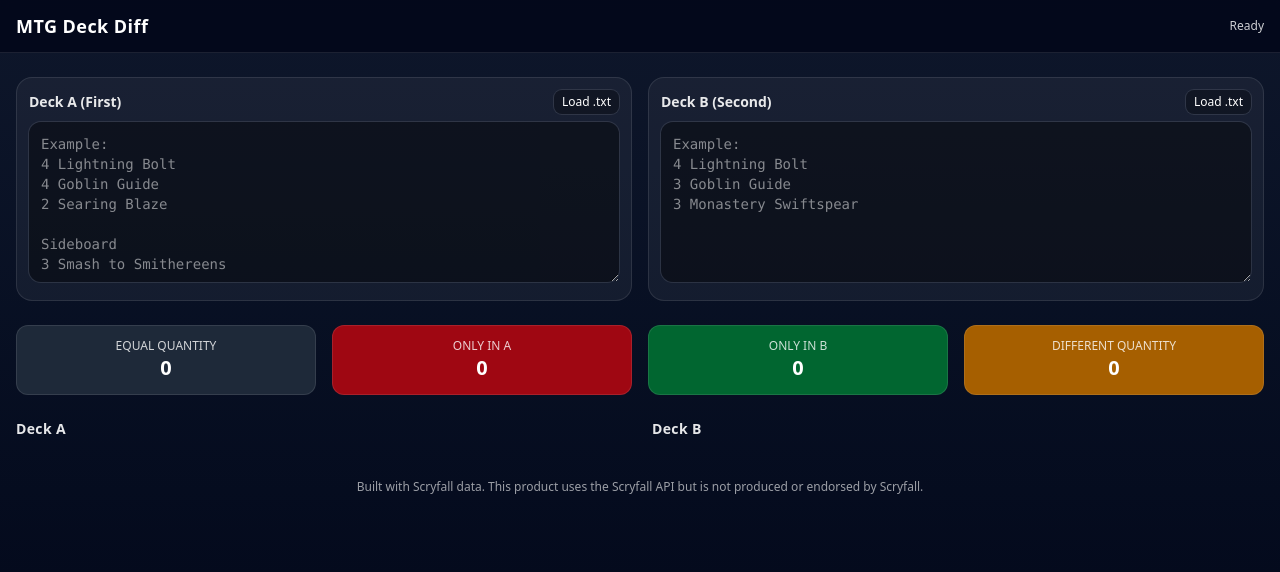
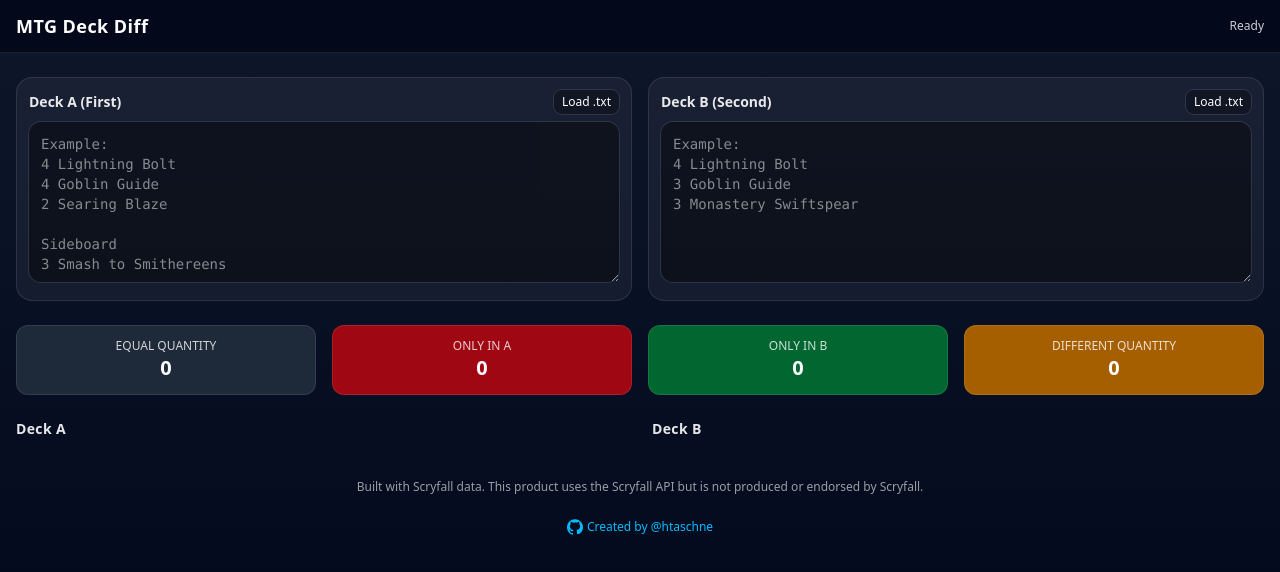
Before and after one commit to htaschne/mtg-deck-diff, a React (Vite) app: page / in a window 1280 px wide. Shown: the top 572 px of the page. Built offline with nearby package versions, Linux system fonts and the light colour scheme.

Commit message:
add link to github

```diff
--- a/src/App.jsx
+++ b/src/App.jsx
@@ -458,6 +458,19 @@ export default function App() {
         <div className="mt-8 text-center text-xs opacity-60">
           Built with Scryfall data. This product uses the Scryfall API but is not produced or endorsed by Scryfall.
         </div>
+        <div className="mt-4 text-center text-xs">
+          <a
+            href="https://github.com/htaschne/mtg-deck-diff"
+            target="_blank"
+            rel="noopener noreferrer"
+            className="inline-flex items-center gap-1 text-sky-400 hover:text-sky-300 transition-colors"
+          >
+            <svg xmlns="http://www.w3.org/2000/svg" viewBox="0 0 24 24" fill="currentColor" className="h-4 w-4">
+              <path d="M12 .297c-6.63 0-12 5.373-12 12 0 5.303 3.438 9.8 8.205 11.385.6.113.82-.258.82-.577 0-.285-.01-1.04-.015-2.04-3.338.724-4.042-1.61-4.042-1.61C4.422 17.07 3.633 16.7 3.633 16.7c-1.087-.744.084-.729.084-.729 1.205.084 1.84 1.236 1.84 1.236 1.07 1.834 2.807 1.304 3.492.997.108-.776.418-1.304.762-1.604-2.665-.304-5.466-1.334-5.466-5.931 0-1.31.468-2.382 1.236-3.221-.124-.303-.536-1.523.117-3.176 0 0 1.008-.322 3.301 1.23a11.48 11.48 0 0 1 3.003-.404c1.018.005 2.045.138 3.003.404 2.291-1.552 3.297-1.23 3.297-1.23.655 1.653.243 2.873.12 3.176.77.839 1.234 1.911 1.234 3.221 0 4.609-2.803 5.625-5.475 5.921.43.372.823 1.102.823 2.222 0 1.604-.015 2.896-.015 3.286 0 .321.216.694.825.576C20.565 22.092 24 17.592 24 12.297 24 5.67 18.627.297 12 .297z" />
+            </svg>
+            <span>Created by @htaschne</span>
+          </a>
+        </div>
       </main>
     </div>
   );
```
